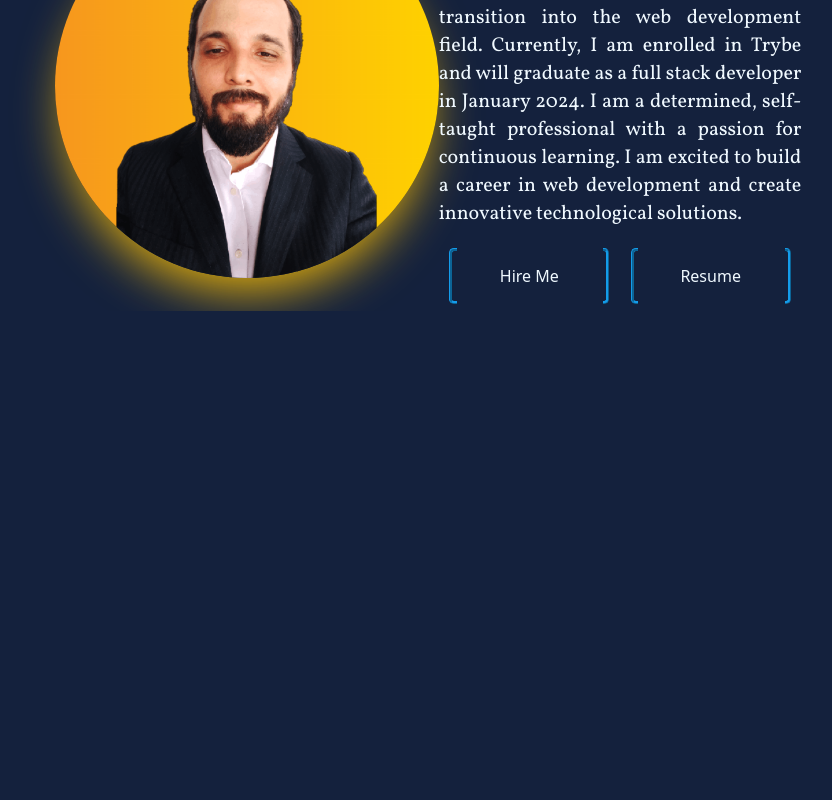
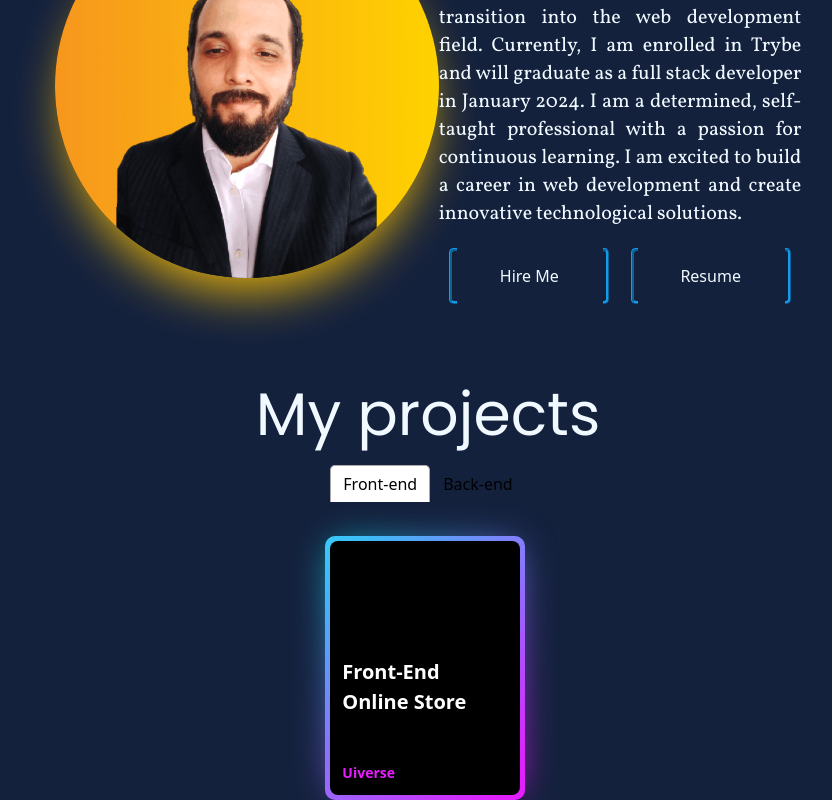
Before and after one commit to fellipemrcl/portfolio, a React (Vite) app: page / in a window 1280 px wide. Shown: the part 904-1704 px from the top of the page, without its empty margins (212-1044 px from the left). Before the commit the page ends 1215 px from the top, so only its background shows below. Built offline with nearby package versions, Linux system fonts and the light colour scheme.

Commit message:
feat: installed react-tabs && axios + created some components

```diff
--- a/package.json
+++ b/package.json
@@ -10,8 +10,10 @@
     "preview": "vite preview"
   },
   "dependencies": {
+    "axios": "^1.4.0",
     "react": "^18.2.0",
-    "react-dom": "^18.2.0"
+    "react-dom": "^18.2.0",
+    "react-tabs": "^6.0.2"
   },
   "devDependencies": {
     "@types/react": "^18.0.37",
--- a/src/App.jsx
+++ b/src/App.jsx
@@ -1,6 +1,7 @@
 import AboutMe from './components/AboutMe';
 import Header from './components/Header';
 import Section from './components/Section';
+import Projects from './components/Projects';
 
 const App = () => {
   return (
@@ -8,6 +9,7 @@ const App = () => {
       <Header />
       <Section />
       <AboutMe />
+      <Projects />
     </>
   )
 }
--- a/src/components/Header/index.jsx
+++ b/src/components/Header/index.jsx
@@ -12,7 +12,7 @@ const Header = () => {
             <div className="flex justify-around items-center w-2/5">
                 <a href="#" className="text-sky-50 hover:text-yellow-400 font-poppins">Home</a>
                 <a href="#about-me" className="text-sky-50 hover:text-yellow-400 font-poppins">About Me</a>
-                <a href="#" className="text-sky-50 hover:text-yellow-400 font-poppins">Projects</a>
+                <a href="#projects" className="text-sky-50 hover:text-yellow-400 font-poppins">Projects</a>
                 <a href="#" className="text-sky-50 hover:text-yellow-400 font-poppins">Experience</a>
                 <Button btnContent="Contact Me" btnType="button" />
             </div>
--- /dev/null
+++ b/src/components/ProjectCard/index.jsx
@@ -0,0 +1,25 @@
+import PropTypes from "prop-types";
+import "./styles.css";
+
+const ProjectCard = ({ projectName, projectDescription, projectLink }) => {
+    const handleRedirect = () => {
+        if (projectLink) {
+            window.open(projectLink, "_blank");
+        }
+    }
+  return (
+    <div onClick={handleRedirect} className="card">
+      <p className="heading">{projectName}</p>
+      <p>{projectDescription}</p>
+      <p>Uiverse</p>
+    </div>
+  );
+};
+
+ProjectCard.propTypes = {
+  projectDescription: PropTypes.string,
+  projectName: PropTypes.string,
+  projectLink: PropTypes.string,
+};
+
+export default ProjectCard;
--- /dev/null
+++ b/src/components/ProjectCard/styles.css
@@ -0,0 +1,62 @@
+.card {
+  position: relative;
+  width: 190px;
+  height: 254px;
+  background-color: #000;
+  display: flex;
+  flex-direction: column;
+  justify-content: end;
+  padding: 12px;
+  gap: 12px;
+  border-radius: 8px;
+  cursor: pointer;
+}
+
+.card::before {
+  content: "";
+  position: absolute;
+  inset: 0;
+  left: -5px;
+  margin: auto;
+  width: 200px;
+  height: 264px;
+  border-radius: 10px;
+  background: linear-gradient(-45deg, #e81cff 0%, #40c9ff 100%);
+  z-index: -10;
+  pointer-events: none;
+  transition: all 0.6s cubic-bezier(0.175, 0.885, 0.32, 1.275);
+}
+
+.card::after {
+  content: "";
+  z-index: -1;
+  position: absolute;
+  inset: 0;
+  background: linear-gradient(-45deg, #fc00ff 0%, #00dbde 100%);
+  transform: translate3d(0, 0, 0) scale(0.95);
+  filter: blur(20px);
+}
+
+.heading {
+  color: #FFFFFF;
+  font-size: 20px;
+  text-transform: capitalize;
+  font-weight: 700;
+}
+
+.card p:not(.heading) {
+  font-size: 14px;
+}
+
+.card p:last-child {
+  color: #e81cff;
+  font-weight: 600;
+}
+
+.card:hover::after {
+  filter: blur(30px);
+}
+
+.card:hover::before {
+  transform: rotate(-90deg) scaleX(1.34) scaleY(0.77);
+}
--- /dev/null
+++ b/src/components/Projects/index.jsx
@@ -0,0 +1,35 @@
+import { Tab, Tabs, TabList, TabPanel } from "react-tabs";
+import "react-tabs/style/react-tabs.css";
+import ProjectCard from "../ProjectCard";
+
+const Projects = () => {
+  return (
+    <div
+      id="projects"
+      className="flex flex-col items-center justify-center mt-20"
+    >
+      <h1 className="text-sky-50 text-6xl mb-5 font-poppins">My projects</h1>
+      <Tabs>
+        <TabList className="bg-transparent">
+          <Tab>
+            <p>Front-end</p>
+          </Tab>
+          <Tab>Back-end</Tab>
+        </TabList>
+
+        <TabPanel className="mt-10">
+          <ProjectCard
+            projectName="Front-end Online Store"
+            projectDescription="Loja online"
+            projectLink="https://github.com/fellipemrcl/frontend-online-store"
+          />
+        </TabPanel>
+        <TabPanel>
+          <h2>Any content 2</h2>
+        </TabPanel>
+      </Tabs>
+    </div>
+  );
+};
+
+export default Projects;
```
Also changed, not shown: src/services/api.js (added), 1 other file (tests, documents, lock files or other folders).
